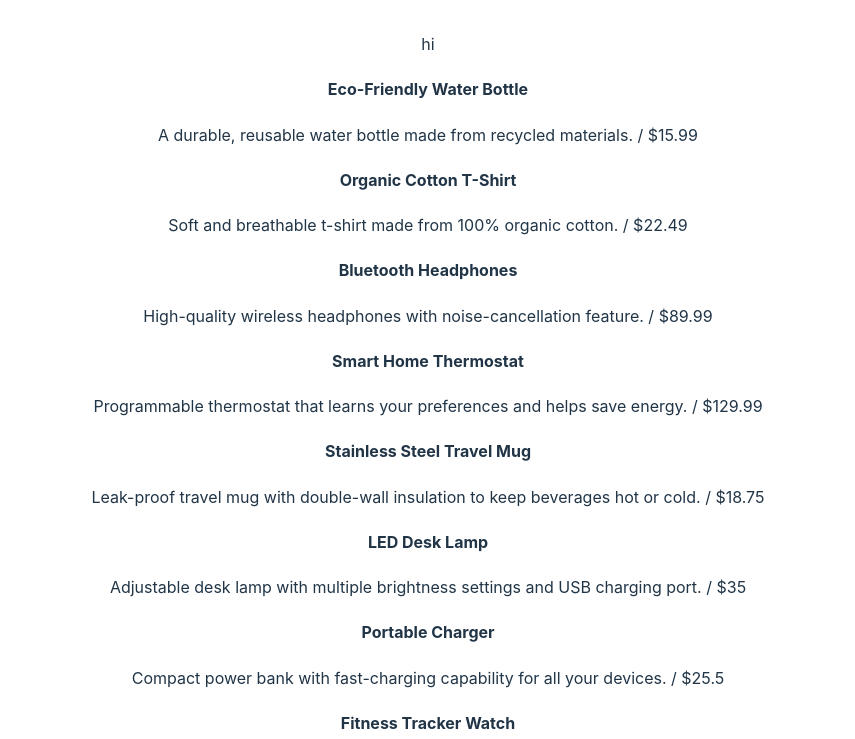
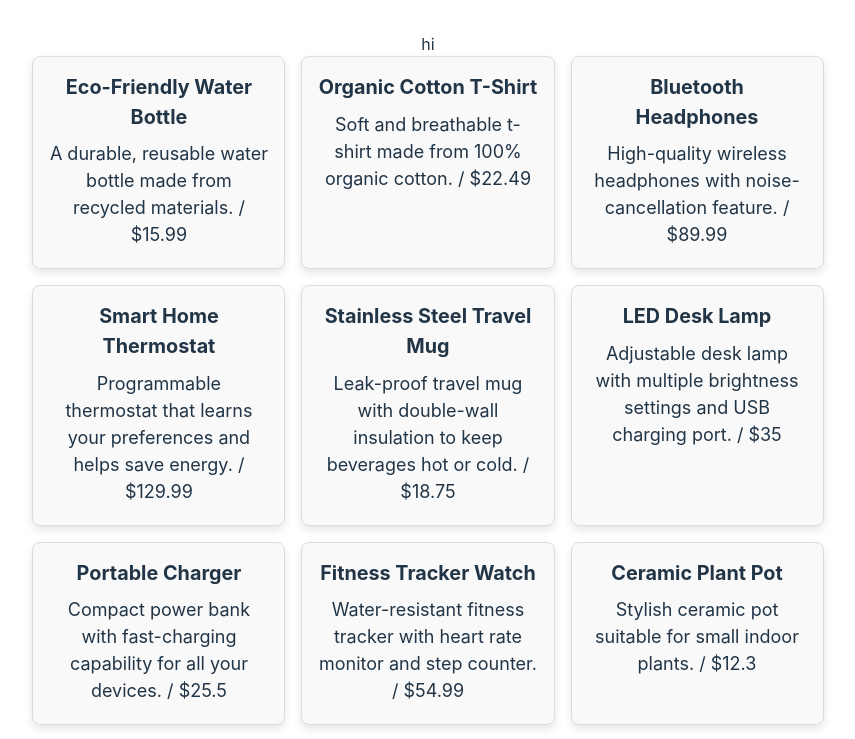
Before and after one commit to SantinoGiordano/storePageWebsite, a React (Vite) app: page / in a window 1280 px wide. Shown: the top 739 px of the page, without its empty margins (212-1067 px from the left). Built offline with nearby package versions, Linux system fonts and the light colour scheme.

Commit message:
grid layout in css

```diff
--- a/src/componets/MappedData.tsx
+++ b/src/componets/MappedData.tsx
@@ -1,12 +1,8 @@
+import "../styles/gridContainers.css"
+import "../styles/itemCard.css"
 
 
-interface ITodo {
-  name: string;
-  description: string;
-  price: number;
-}
-
-export function MappedData(_props: { todos: ITodo[] }) {
+export function MappedData( ) {
 
     const data = [
     {
@@ -70,14 +66,17 @@ export function MappedData(_props: { todos: ITodo[] }) {
   ];
 
   return (
-    <div className="dataStyle">
+    <>
+    <div className="gridContainer">
       {data.map((data) => (
-        <>
+        <div className="itemCard">
           <h4>{data.name}</h4>
           <p>{data.description} / ${data.price}</p>
-        </>
+        </div>
       ))}
-    </div>
+      </div>
+
+      </>
   );
 }
 {/* <div class="card" style="width: 18rem;">
--- /dev/null
+++ b/src/styles/gridContainers.css
@@ -0,0 +1,6 @@
+.gridContainer {
+    display: grid;
+    grid-template-columns: repeat(auto-fit, minmax(200px, 1fr));
+    gap: 16px;
+    font-size: clamp(12px, 1.75vw, 18px);
+  }
--- /dev/null
+++ b/src/styles/itemCard.css
@@ -0,0 +1,23 @@
+
+.itemCard {
+    background-color: #f9f9f9;
+    border: 1px solid #ddd;
+    border-radius: 8px;
+    padding: 16px;
+    box-shadow: 0 4px 8px rgba(0, 0, 0, 0.1);
+    transition: transform 0.2s;
+  }
+
+  .itemCard:hover {
+    transform: scale(1.05);
+    transform: translateY(-5px); /* Slightly elevate card on hover */
+  }
+
+  .itemCard h4 {
+    margin: 0 0 8px;
+    font-size: 1.1em;
+  }
+
+  .itemCard p {
+    margin: 4px 0;
+  }
```
